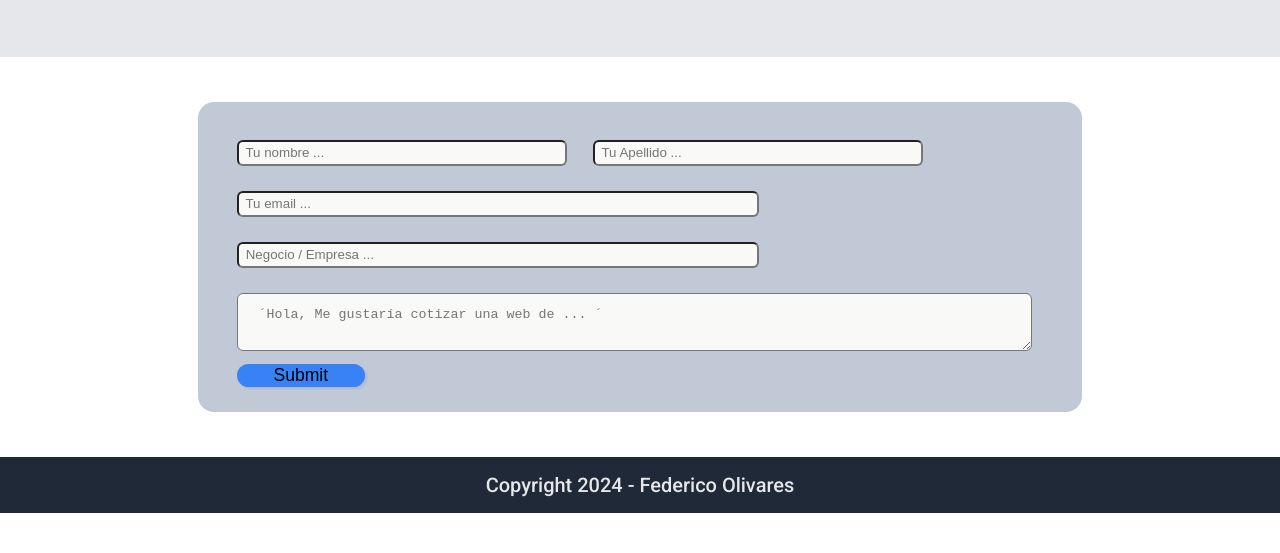
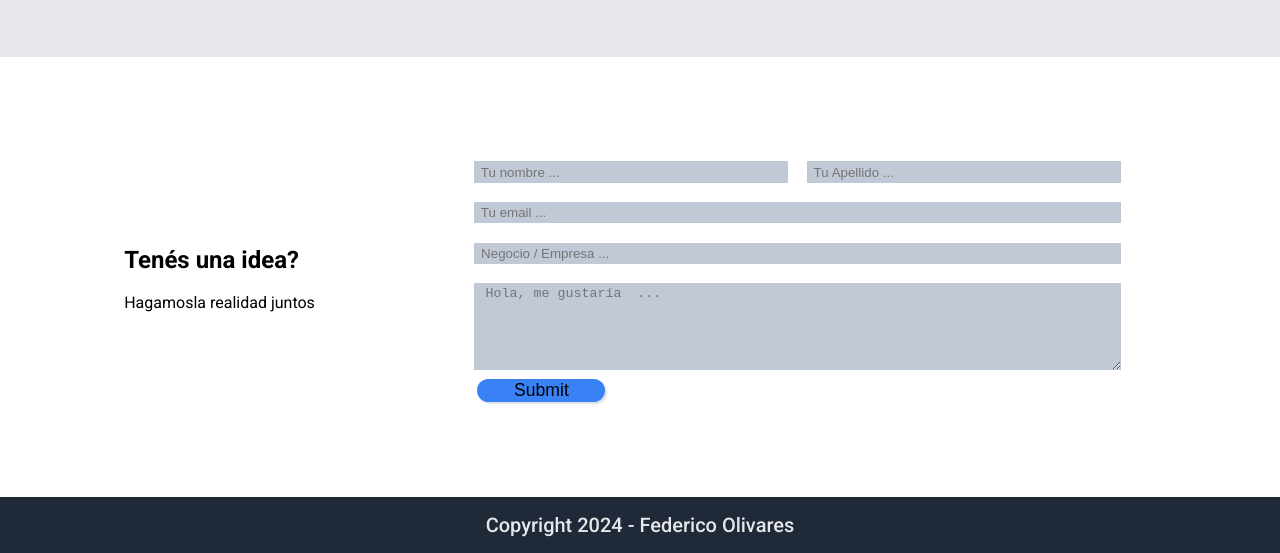
Before and after one commit to FedeOlivares/portfolio, a plain HTML site: page contacto.html in a window 1280 px wide. Shown: the part 287-840 px from the top of the page. Before the commit the page ends 800 px from the top, so only its background shows below. Drawn offline with Linux system fonts and the light colour scheme.

Commit message:
Re-design contact section for contacto.html
	modified:   contacto.html
	modified:   style.css

```diff
--- a/contacto.html
+++ b/contacto.html
@@ -33,10 +33,16 @@
     </div>
 
   </div>
+  <div class="form">
 
-    <div class="form">
+    <div>
+      <h2>Tenés una idea?</h2>
+      <p>Hagamosla realidad juntos</p>
+    </div>
+
     <div class="contactForm">
       <form   action="https://formspree.io/f/mldrjqvy" method="POST">
+
 
         <input class="name" type="text" name="firstname" required placeholder=" Tu nombre ...">
 
@@ -46,12 +52,14 @@
 
         <input class="company" type="text" name="Company Name" placeholder=" Negocio / Empresa ...">
 
-                <textarea class="message" type="text" name="subject" required placeholder=" ´Hola, Me gustaría cotizar una web de ... ´ "></textarea>
+        <textarea class="message" type="text" name="subject" required placeholder=" Hola, me gustaría  ... "></textarea>
 
         <button type="submit" class="contact"> Submit </button>
 
+
       </form>
     </div>
+
   </div>
 
 
--- a/style.css
+++ b/style.css
@@ -340,11 +340,19 @@ body {
 
 .form {
     display: flex;
-    flex-direction: row;
-    align-self: center;
-    justify-self: center;
+    flex-direction: column;
+    justify-content: space-evenly;
     align-items: center;
+    min-height: 65vh;
 }
+
+@media (min-width: 500px) {
+    .form {
+        flex-direction: row;
+        min-height: 55vh;
+    }
+}
+
 
 .contactForm {
     display: flex;
@@ -354,51 +362,51 @@ body {
     align-items: center;
     flex-wrap: wrap;
     max-width: 70vw;
-    min-height: 50vh;
 }
+
 
 .contactForm form {
     display: flex;
     justify-content: left;
     align-content: center;
     flex-wrap: wrap;
-    background-color: #c1c8d6;
-    border-radius: 2vh;
+    /* background-color: #c1c8d6;
+    border-radius: 2vh; */
     padding: 2vw;
-    min-width: 65vw;
-    max-width: 65vw;
-    max-height: 70vh;
+    min-width: 52vw;
+    max-width: 52vw;
+    max-height: 35vh;
 }
 
 .name,
 .email,
 .company,
 .message {
-    border-radius: 6px;
-    background-color: #F9FAF8;
+    /*border-radius: 6px;*/
+    border-width: 0px;
+    background-color: #c1c8d6;
+    padding: 0.25vw;
+    margin: 0.75vw;
 }
 
 
 .name {
-    max-width: 25vw;
-    min-width: 25vw;
-    margin: 1vw;
-    padding: 0.25vw;
+    max-width: 24vw;
+    min-width: 24vw;
+    margin-right: 0.75vw;
 }
 
 .email,
 .company {
     max-width: 50vw;
-    min-width: 40vw;
-    margin: 1vw 20vw 1vw 1vw;
-    padding: 0.25vw;
+    min-width: 50vw;
+
 }
 
 .message {
-    min-width: 60vw;
+    min-height: 10vh;
+    min-width: 50vw;
     max-height: 50vw;
-    padding: 1vw;
-    margin: 1vw 5vw 1vw 1vw;
 }
 
 .contactForm .contact {
```
Lines whose indentation alone changed are shown as unchanged.
